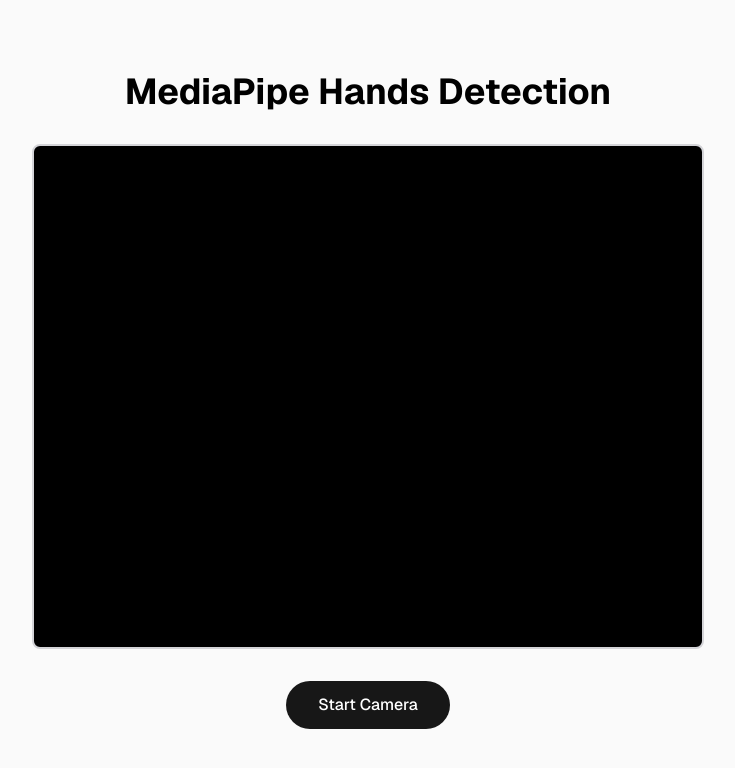
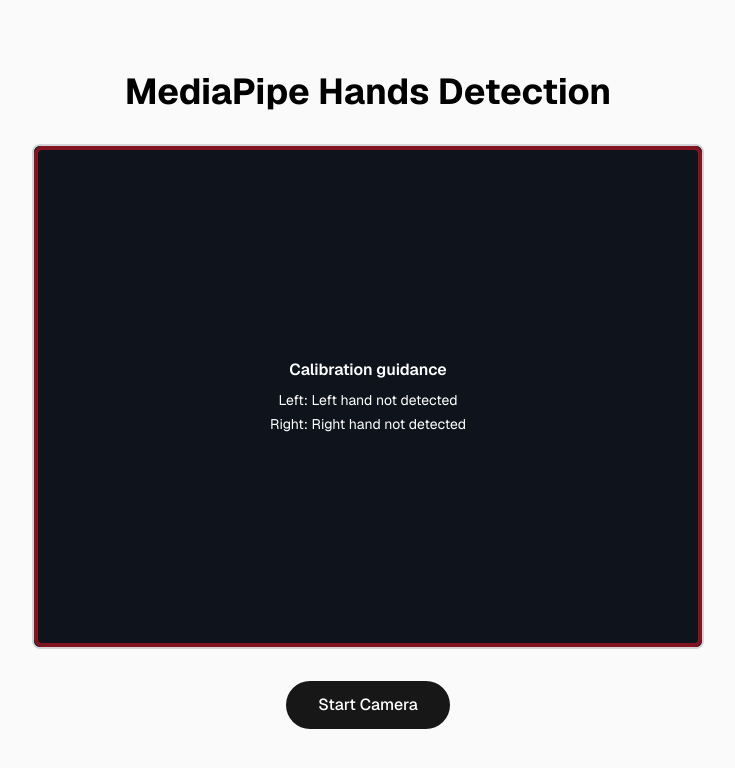
Before and after one commit to michaelwong3049/sbuhacks2025, a Next.js app: page / in a window 1280 px wide. Shown: the top 768 px of the page, without its empty margins (272-1007 px from the left). Built offline with nearby package versions, Linux system fonts and the light colour scheme.

Commit message:
add calibration checks for drums

```diff
--- /dev/null
+++ b/app/components/calibration/CalibrationWizard.tsx
@@ -0,0 +1,184 @@
+"use client";
+
+import React, { useEffect, useRef, useState } from "react";
+
+export default function CalibrationWizard({
+  handPositions,
+}: {
+  handPositions: {
+    left?: { x: number; y: number };
+    right?: { x: number; y: number };
+  };
+}) {
+  // Quadrant logic (normalized coords where (0,0) = top-left, (1,1) = bottom-right)
+  // Drums requirement: left wrist in bottom-left (Q3): x < 0.5, y > 0.5
+  //                    right wrist in bottom-right (Q4): x > 0.5, y > 0.5
+  const left = handPositions.left;
+  const right = handPositions.right;
+
+  const leftInQ3 = !!left && left.x < 0.5 && left.y > 0.5;
+  const rightInQ4 = !!right && right.x > 0.5 && right.y > 0.5;
+
+  const guidanceFor = (
+    hand: "left" | "right",
+    point?: { x: number; y: number }
+  ) => {
+    if (!point)
+      return `${hand === "left" ? "Left" : "Right"} hand not detected`;
+    const msgs: string[] = [];
+    // Horizontal guidance
+    if (hand === "left") {
+      if (point.x >= 0.5) msgs.push("Move left");
+    } else {
+      if (point.x <= 0.5) msgs.push("Move right");
+    }
+    // Vertical guidance
+    if (point.y <= 0.5) msgs.push("Move lower");
+    return msgs.length
+      ? msgs.join(", ")
+      : `${hand === "left" ? "Left" : "Right"} hand good`;
+  };
+
+  const isCalibrated = leftInQ3 && rightInQ4;
+
+  // sequenceStarted: set when the user has held correct pose for 3s
+  const [sequenceStarted, setSequenceStarted] = useState(false);
+  // locked: set when countdown is finished -> overlay no longer shown
+  const [locked, setLocked] = useState(false);
+  // stage: 'idle' | 'showCalibrated' | 'countdown' | 'finished'
+  const [stage, setStage] = useState<
+    "idle" | "showCalibrated" | "countdown" | "finished"
+  >("idle");
+  const [countdown, setCountdown] = useState<number | null>(null);
+
+  const holdTimerRef = useRef<number | null>(null);
+  const showTimerRef = useRef<number | null>(null);
+  const countdownIntervalRef = useRef<number | null>(null);
+
+  // Start the 3s hold timer when both hands are in place. Cancel if they move.
+  useEffect(() => {
+    if (locked || sequenceStarted) return;
+
+    if (leftInQ3 && rightInQ4) {
+      if (!holdTimerRef.current) {
+        holdTimerRef.current = window.setTimeout(() => {
+          setSequenceStarted(true);
+        }, 3000) as unknown as number;
+      }
+    } else {
+      if (holdTimerRef.current) {
+        clearTimeout(holdTimerRef.current);
+        holdTimerRef.current = null;
+      }
+    }
+
+    return () => {
+      if (holdTimerRef.current) {
+        clearTimeout(holdTimerRef.current);
+        holdTimerRef.current = null;
+      }
+    };
+  }, [leftInQ3, rightInQ4, sequenceStarted, locked]);
+
+  // When sequence starts, show 'Calibrated!' for 2s, then start 5s countdown.
+  useEffect(() => {
+    if (!sequenceStarted) return;
+    setStage("showCalibrated");
+
+    showTimerRef.current = window.setTimeout(() => {
+      setStage("countdown");
+      setCountdown(5);
+      // start interval
+      countdownIntervalRef.current = window.setInterval(() => {
+        setCountdown((c) => {
+          if (c === null) return null;
+          if (c <= 1) {
+            // finish
+            if (countdownIntervalRef.current) {
+              clearInterval(countdownIntervalRef.current);
+              countdownIntervalRef.current = null;
+            }
+            setStage("finished");
+            setLocked(true);
+            return 0;
+          }
+          return c - 1;
+        });
+      }, 1000) as unknown as number;
+    }, 2000) as unknown as number;
+
+    return () => {
+      if (showTimerRef.current) {
+        clearTimeout(showTimerRef.current);
+        showTimerRef.current = null;
+      }
+      if (countdownIntervalRef.current) {
+        clearInterval(countdownIntervalRef.current);
+        countdownIntervalRef.current = null;
+      }
+    };
+  }, [sequenceStarted]);
+
+  // Cleanup on unmount
+  useEffect(() => {
+    return () => {
+      if (holdTimerRef.current) clearTimeout(holdTimerRef.current);
+      if (showTimerRef.current) clearTimeout(showTimerRef.current);
+      if (countdownIntervalRef.current)
+        clearInterval(countdownIntervalRef.current);
+    };
+  }, []);
+
+  if (locked) return null;
+
+  // border: green only after the 3s hold (sequenceStarted), yellow when one good, red when none
+  const borderClass = sequenceStarted
+    ? "border-4 border-green-500"
+    : leftInQ3 || rightInQ4
+    ? "border-4 border-yellow-500"
+    : "border-4 border-red-600";
+
+  return (
+    <div className="absolute inset-0 pointer-events-none">
+      <div
+        className={`absolute inset-0 rounded-lg pointer-events-none ${borderClass} transition-colors duration-200`}
+      />
+
+      {/* Dim and guidance only when no sequence has started and not calibrated */}
+      {!sequenceStarted && !isCalibrated && (
+        <>
+          <div className="absolute inset-0 bg-gray-800/50" />
+          <div className="absolute inset-0 flex items-center justify-center">
+            <div className="relative z-10 max-w-md rounded-md bg-transparent px-6 py-4 text-center text-white pointer-events-none">
+              <div className="mb-2 font-semibold">Calibration guidance</div>
+              <div className="text-sm">Left: {guidanceFor("left", left)}</div>
+              <div className="text-sm mt-1">
+                Right: {guidanceFor("right", right)}
+              </div>
+            </div>
+          </div>
+        </>
+      )}
+
+      {/* Center messages for calibrated display and countdown */}
+      <div className="absolute inset-0 flex items-center justify-center pointer-events-none">
+        {stage === "showCalibrated" && (
+          <div className="rounded bg-green-600/90 px-6 py-4 text-xl font-bold text-white">
+            Calibrated!
+          </div>
+        )}
+
+        {stage === "countdown" && countdown !== null && (
+          <div className="flex flex-col items-center">
+            <div className="rounded bg-black/80 px-6 py-3 text-lg font-semibold text-white">
+              Get ready
+            </div>
+            <div className="mt-3 rounded-full bg-white/10 px-6 py-4 text-4xl font-bold text-white">
+              {countdown}
+            </div>
+          </div>
+        )}
+      </div>
+    </div>
+  );
+}
--- a/app/page.tsx
+++ b/app/page.tsx
@@ -1,6 +1,7 @@
 "use client";
 
 import { useEffect, useRef, useState } from "react";
+import CalibrationWizard from "./components/calibration/CalibrationWizard";
 
 type HandsType = {
   setOptions: (options: any) => void;
@@ -12,6 +13,10 @@
 export default function Home() {
   const videoRef = useRef<HTMLVideoElement>(null);
   const canvasRef = useRef<HTMLCanvasElement>(null);
+  const [handPositions, setHandPositions] = useState<{
+    left?: { x: number; y: number };
+    right?: { x: number; y: number };
+  }>({});
   const [isActive, setIsActive] = useState(false);
   const handsRef = useRef<HandsType | null>(null);
   const streamRef = useRef<MediaStream | null>(null);
@@ -66,7 +71,12 @@
             if (!canvasCtx || !canvasRef.current || !videoRef.current) return;
 
             canvasCtx.save();
-            canvasCtx.clearRect(0, 0, canvasRef.current.width, canvasRef.current.height);
+            canvasCtx.clearRect(
+              0,
+              0,
+              canvasRef.current.width,
+              canvasRef.current.height
+            );
             canvasCtx.drawImage(
               results.image,
               0,
@@ -80,9 +90,51 @@
                 // Draw connections
                 drawConnections(canvasCtx, landmarks, HAND_CONNECTIONS);
                 // Draw landmarks
-                drawLandmarks(canvasCtx, landmarks, { color: "#00FF00", lineWidth: 2 });
+                drawLandmarks(canvasCtx, landmarks, {
+                  color: "#00FF00",
+                  lineWidth: 2,
+                });
               }
             }
+
+            // Extract wrist positions and handedness for calibration guidance
+            const positions: {
+              left?: { x: number; y: number };
+              right?: { x: number; y: number };
+            } = {};
+            try {
+              if (results.multiHandLandmarks && results.multiHandedness) {
+                for (let i = 0; i < results.multiHandLandmarks.length; i++) {
+                  const landmarks = results.multiHandLandmarks[i];
+                  const handednessLabel =
+                    results.multiHandedness[i]?.label || "";
+                  // MediaPipe: landmark 0 is wrist; x,y are normalized [0..1]
+                  const wrist = landmarks[0];
+                  // The canvas/video element is mirrored via CSS (scale-x-[-1]) so
+                  // the visual left/right the user sees is flipped. To keep the
+                  // overlay guidance intuitive, compute the visual X by flipping
+                  // the normalized landmark X and assign handedness accordingly
+                  // (MediaPipe's "Left" refers to the subject's left).
+                  const visualX = 1 - (wrist.x ?? 0);
+                  if (handednessLabel.toLowerCase().includes("left")) {
+                    // subject's left appears on the right side of the mirrored view
+                    positions.right = { x: visualX, y: wrist.y };
+                  } else if (handednessLabel.toLowerCase().includes("right")) {
+                    // subject's right appears on the left side of the mirrored view
+                    positions.left = { x: visualX, y: wrist.y };
+                  }
+                }
+              }
+            } catch (err) {
+              // swallow any parsing errors
+              console.warn(
+                "Error parsing hand landmarks for calibration:",
+                err
+              );
+            }
+
+            // Update React state used by calibration UI
+            setHandPositions(positions);
 
             canvasCtx.restore();
           });
@@ -148,7 +200,9 @@
       }
     } catch (error) {
       console.error("Error starting camera:", error);
-      alert("Failed to access camera. Please ensure you have granted camera permissions.");
+      alert(
+        "Failed to access camera. Please ensure you have granted camera permissions."
+      );
     }
   };
 
@@ -187,6 +241,10 @@
             width={640}
             height={480}
           />
+          {/* Drums-only calibration overlay */}
+          <div className="absolute inset-0 pointer-events-none">
+            <CalibrationWizard handPositions={handPositions} />
+          </div>
         </div>
 
         <div className="flex gap-4">
@@ -213,12 +271,27 @@
 
 // Helper functions for drawing
 const HAND_CONNECTIONS = [
-  [0, 1], [1, 2], [2, 3], [3, 4],
-  [0, 5], [5, 6], [6, 7], [7, 8],
-  [5, 9], [9, 10], [10, 11], [11, 12],
-  [9, 13], [13, 14], [14, 15], [15, 16],
-  [13, 17], [17, 18], [18, 19], [19, 20],
-  [0, 17]
+  [0, 1],
+  [1, 2],
+  [2, 3],
+  [3, 4],
+  [0, 5],
+  [5, 6],
+  [6, 7],
+  [7, 8],
+  [5, 9],
+  [9, 10],
+  [10, 11],
+  [11, 12],
+  [9, 13],
+  [13, 14],
+  [14, 15],
+  [15, 16],
+  [13, 17],
+  [17, 18],
+  [18, 19],
+  [19, 20],
+  [0, 17],
 ];
 
 function drawConnections(
```
